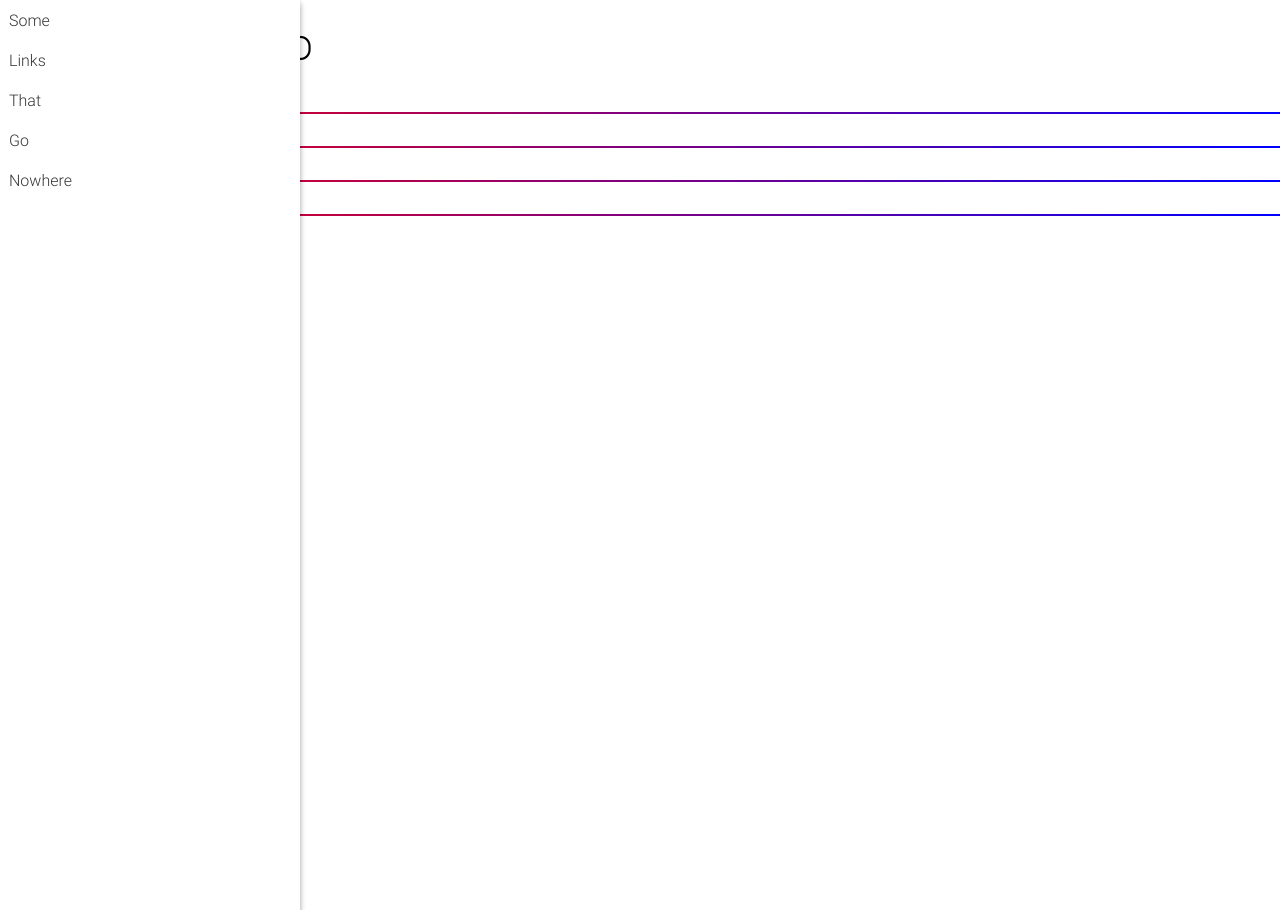
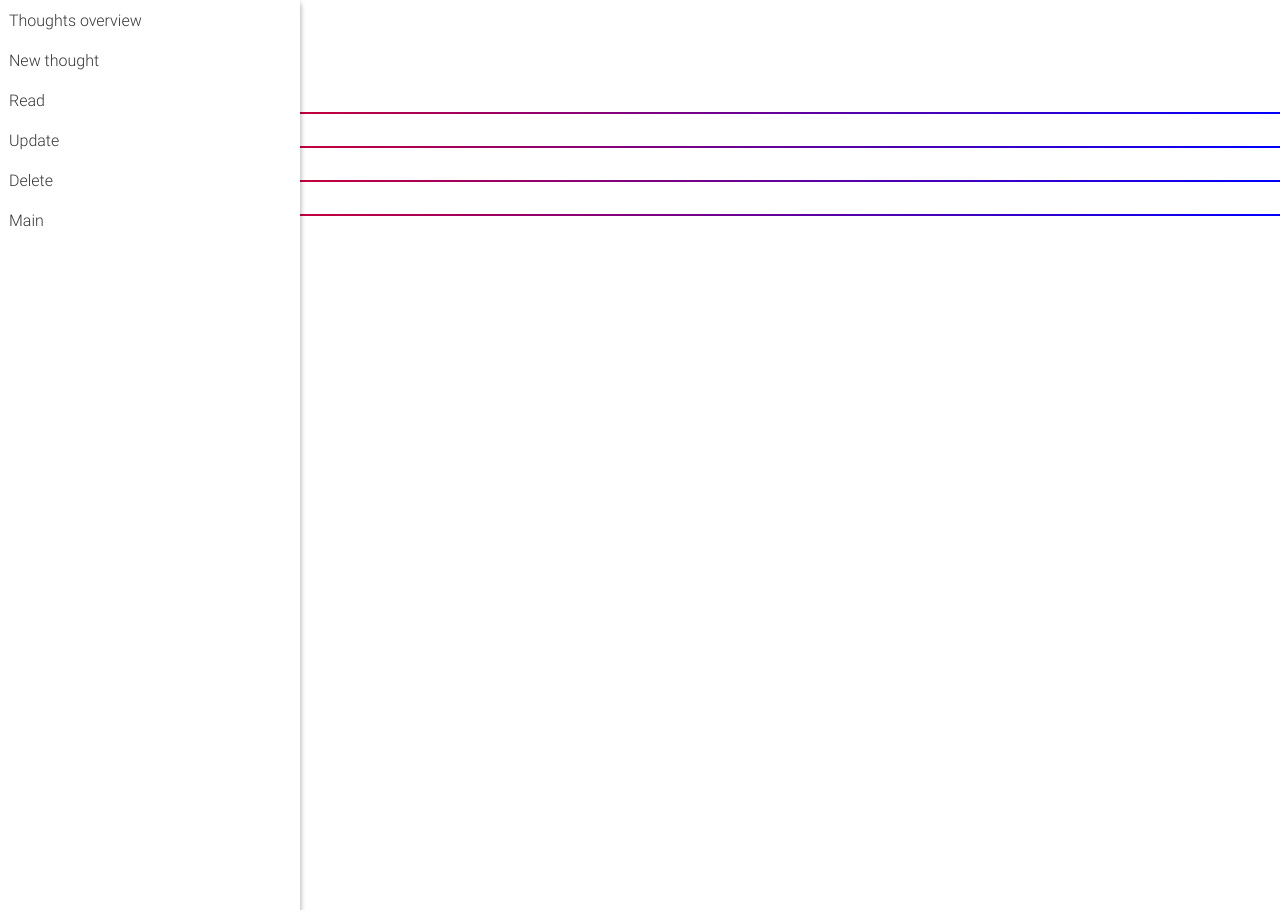
Before and after one commit to learncodeutrecht/python-django-crud, a Django app: page / in a window 1280 px wide, after a click that opens the changed part. Shown: the part 50-960 px from the top of the page. Run offline with Django 3.2, Linux system fonts and the light colour scheme.

Commit message:
Added delete and write to a database to the app, it is less efficient as the thoughts overview method by Dex but it was a good training for me. I also updated the pull down menu to make it navigate the app.
 Changes to be committed:
	modified:   base.html
	new file:   delete_thought.html
	modified:   index.html
	new file:   select_single_thought.html
	new file:   single_thought.html
	new file:   update_thought.html
	modified:   ../../urls.py
	modified:   ../../views.py

```diff
--- a/pydjapp/pdcrud/templates/pdcrud/base.html
+++ b/pydjapp/pdcrud/templates/pdcrud/base.html
@@ -20,11 +20,12 @@
     <aside id="side_menu" style="display: none;">
         <div class="ie_scroll">
             <div class="aside_menu">
-                <a href="">Some</a>
-                <a href="">Links</a>
-                <a href="">That</a>
-                <a href="">Go</a>
-                <a href="">Nowhere</a>
+                <a href="/readall">Thoughts overview</a>
+                <a href="/create">New thought</a>
+                <a href="/select_single_thought">Read</a>
+                <a href="">Update</a>
+                <a href="">Delete</a>
+		<a href="/">Main</a>
             </div>
         </div>
     </aside>
--- a/pydjapp/pdcrud/templates/pdcrud/index.html
+++ b/pydjapp/pdcrud/templates/pdcrud/index.html
@@ -1,6 +1,6 @@
 {% extends "pdcrud/base.html" %}
 {% block content %}
-<h2>Phython Django CRUD</h2>
+<h2>Python Django CRUD</h2>
 <p class="text">
     <a class="normal_link" href="readall">Click here to show all thoughts</a>
 </p>
@@ -10,14 +10,14 @@
 </p>
 <div class="fancy_line"></div>
 <p class="text">
-    <a class="normal_link" href="read">Click here to show a specific thought</a>
+    <a class="normal_link" href="select_single_thought">Click here to show a specific thought</a>
 </p>
 <div class="fancy_line"></div>
 <p class="text">
-    <a class="normal_link" href="update">Click here to show update a thought</a>
+    <a class="normal_link" href="update_thought">Click here to show update a thought</a>
 </p>
 <div class="fancy_line"></div>
 <p class="text">
-    <a class="normal_link" href="delete">Click here to show delete a thought</a>
+    <a class="normal_link" href="delete_thought">Click here to show delete a thought</a>
 </p>
 {% endblock %}
--- a/pydjapp/pdcrud/urls.py
+++ b/pydjapp/pdcrud/urls.py
@@ -10,4 +10,8 @@
     url(r'^update/([0-9]+)/$', views.update, name='update'),
     url(r'^readall/$', views.readall, name='readall'),
     url(r'^delete/([0-9]+)/$', views.delete, name='delete'),
+	url(r'^select_single_thought/$', views.select_single_thought, name='select_single_thought'),
+	url(r'^single_thought/([0-9]+)/$', views.view_single_thought, name='single_thought'),
+	url(r'^delete_thought/$', views.delete_thought, name='delete_thought'),
+	url(r'^update_thought/$', views.update_thought, name='update_thought'),
 ]
--- a/pydjapp/pdcrud/views.py
+++ b/pydjapp/pdcrud/views.py
@@ -1,5 +1,5 @@
 """views for the CRUD actions."""
-from django.shortcuts import render
+from django.shortcuts import render, get_object_or_404
 from django.http import HttpResponseRedirect
 
 # Import form and model for further use in view
@@ -83,3 +83,23 @@
     """fetch remaining records"""
     thoughts = Thoughts.objects.all()
     return render(request, 'pdcrud/thoughts.html', {'thoughts': thoughts})
+
+def select_single_thought(request):
+	"""select a single thought"""
+	single_thought = Thoughts.objects.all()
+	return render(request, 'pdcrud/select_single_thought.html', {'single_thought': single_thought})
+
+def view_single_thought(request, id):
+	""""READ a single tought"""
+	single_thought = get_object_or_404(Thoughts, pk=id)
+	return render(request, 'pdcrud/single_thought.html', {'single_thought' : single_thought})
+
+def delete_thought(request):
+	"""Select which thoughts to delete"""
+	thoughts = Thoughts.objects.all()
+	return render(request, 'pdcrud/delete_thought.html', {'thoughts': thoughts})
+
+def update_thought(request):
+	"""Select which thoughts to update"""
+	thoughts = Thoughts.objects.all()
+	return render(request, 'pdcrud/update_thought.html', {'thoughts': thoughts})
```
Also changed, not shown: pydjapp/pdcrud/templates/pdcrud/delete_thought.html (added, +20 -0 lines), pydjapp/pdcrud/templates/pdcrud/select_single_thought.html (added, +20 -0 lines), pydjapp/pdcrud/templates/pdcrud/single_thought.html (added, +35 -0 lines), pydjapp/pdcrud/templates/pdcrud/update_thought.html (added, +20 -0 lines).
